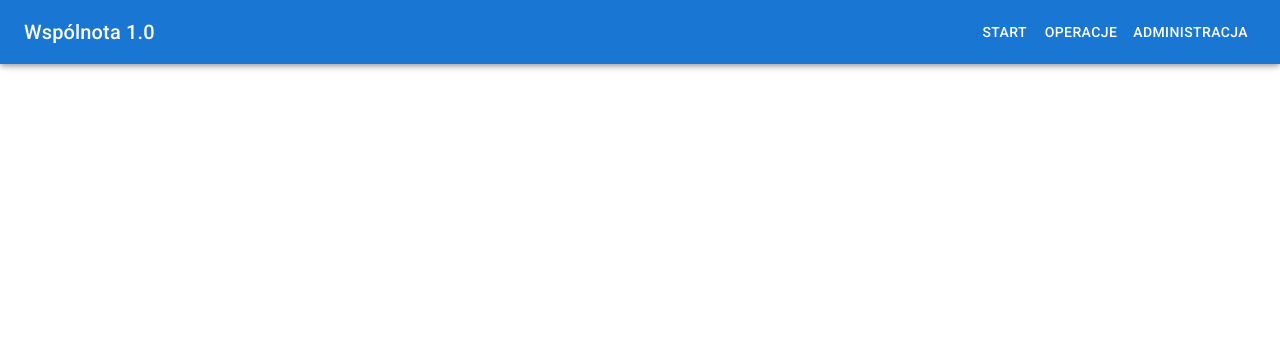
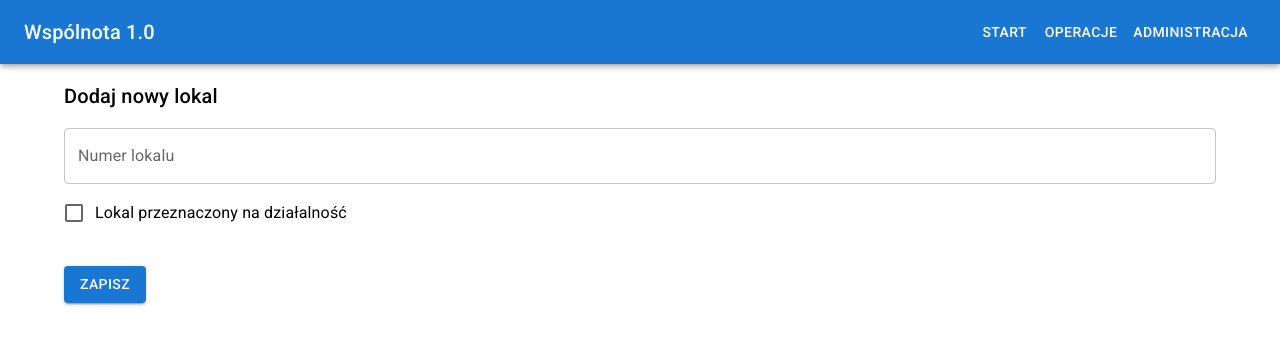
Before and after one commit to MarKust71/mitax-main, a React (Create React App) app: page /wspolnota in a window 1280 px wide. Shown: the top 344 px of the page. Built offline with nearby package versions, Linux system fonts and the light colour scheme.

Commit message:
Add container, appbar, appmenu

```diff
--- a/package.json
+++ b/package.json
@@ -20,6 +20,7 @@
     "react": "^18.2.0",
     "react-dom": "^18.2.0",
     "react-helmet": "^6.1.0",
+    "react-hook-form": "^7.43.9",
     "react-redux": "^8.0.5",
     "react-router-dom": "^6.3.0",
     "react-scripts": "^5.0.0",
--- a/src/app/housingCommunity/HousingCommunity.tsx
+++ b/src/app/housingCommunity/HousingCommunity.tsx
@@ -3,8 +3,12 @@ import {
   AppBar,
   Box,
   Button,
+  Checkbox,
   Container,
+  FormControlLabel,
+  FormGroup,
   IconButton,
+  TextField,
   Toolbar,
   Typography,
   useTheme,
@@ -27,12 +31,14 @@ export const HousingCommunity: React.FC<HousingCommunityProps> = ({}) => {
   const { fetchAll: fetchAllUnits } = useUnits();
 
   const [mobileOpen, setMobileOpen] = useState(false);
+  const [unitNumber, setUnitNumber] = useState('');
+  const [isCommercial, setIsCommercial] = useState(false);
 
   const handleDrawerToggle = () => {
     setMobileOpen((prevState) => !prevState);
   };
 
-  const handleClick = async () => {
+  const handleSubmit = async () => {
     await fetchAllMembers();
     await fetchAllUnits();
   };
@@ -73,7 +79,45 @@ export const HousingCommunity: React.FC<HousingCommunityProps> = ({}) => {
         <HousingCommunityDrawer open={mobileOpen} onClose={handleDrawerToggle} />
       </Box>
 
-      <Button onClick={handleClick}>HousingCommunity</Button>
+      <Box component="main">
+        <Toolbar />
+
+        <Box mb={2} />
+
+        <Box>
+          <form onSubmit={handleSubmit}>
+            <Typography variant="h6">Dodaj nowy lokal</Typography>
+
+            <TextField
+              fullWidth
+              label="Numer lokalu"
+              margin="normal"
+              onChange={(e) => setUnitNumber(e.target.value)}
+              value={unitNumber}
+              variant="outlined"
+            />
+
+            <FormGroup>
+              <FormControlLabel
+                control={
+                  <Checkbox
+                    checked={isCommercial}
+                    onChange={(e) => setIsCommercial(e.target.checked)}
+                    color="primary"
+                  />
+                }
+                label={'Lokal przeznaczony na działalność'}
+              />
+            </FormGroup>
+
+            <Box mb={4} />
+
+            <Button variant="contained" color="primary" type="submit">
+              Zapisz
+            </Button>
+          </form>
+        </Box>
+      </Box>
     </Container>
   );
 };
```
Also changed, not shown: 1 other file (tests, documents, lock files or other folders).
